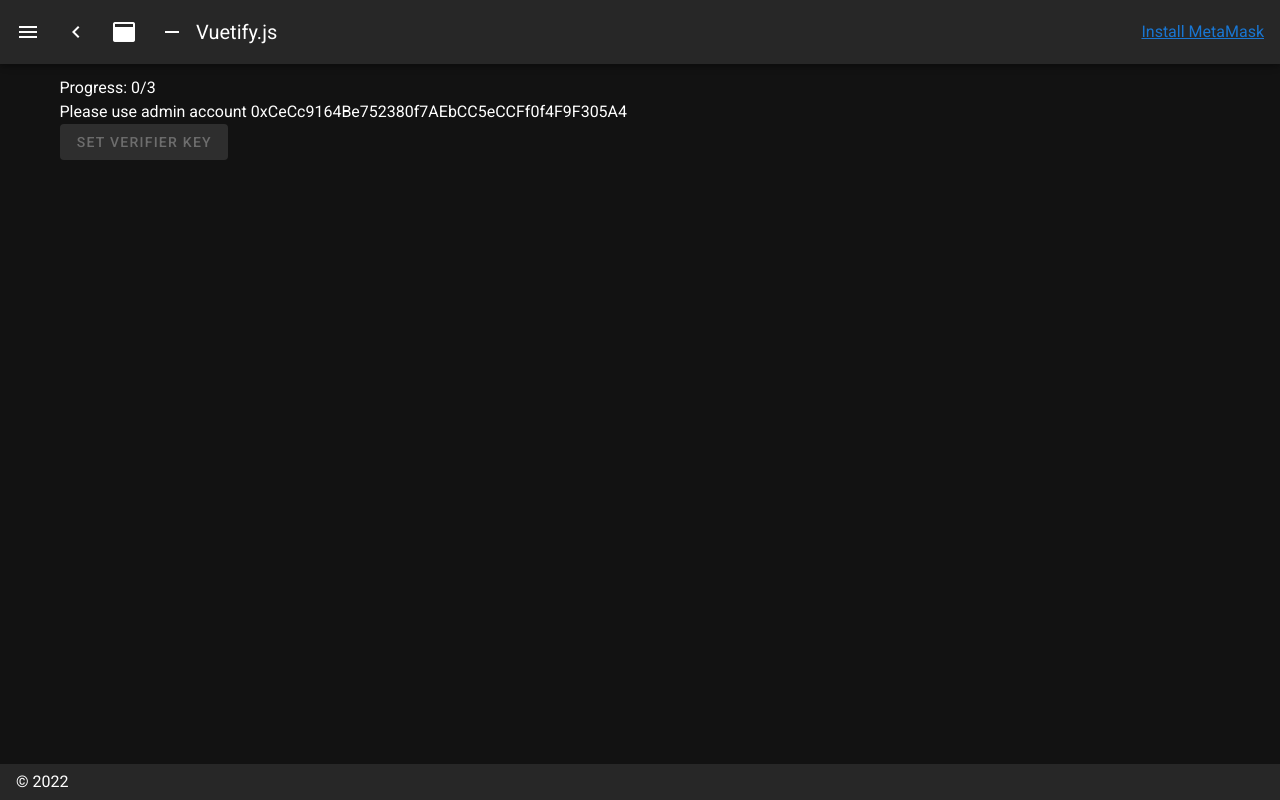
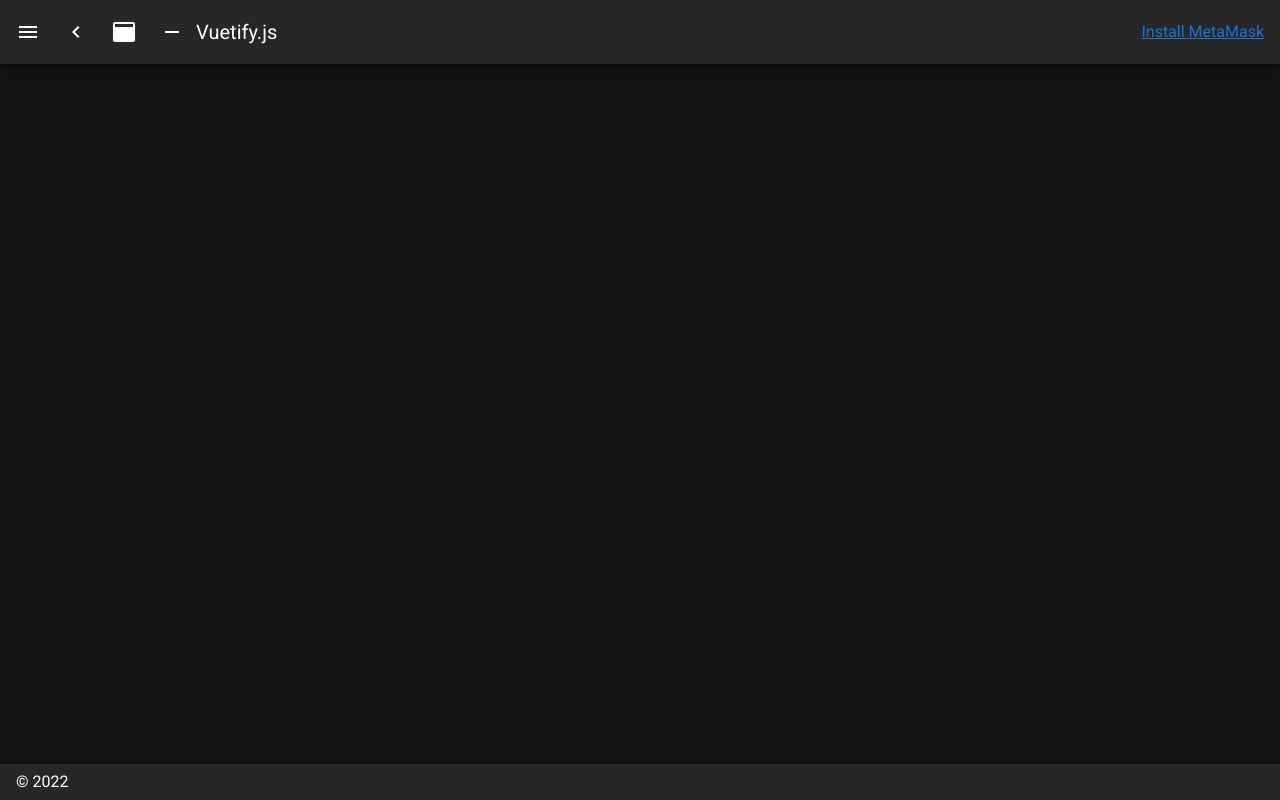
Before and after one commit to DASC7600-2022-E-Voting/E-Voting-App, a Nuxt app: page /setup in a window 1280 px wide. Built offline with nearby package versions, Linux system fonts and the light colour scheme.

Commit message:
♻️ Move verifier key into vote admin page

```diff
--- a/components/Admin/SetVerifierKeys.vue
+++ /dev/null
@@ -1,57 +0,0 @@
-<template>
-    <div>
-        <div v-if="error">{{ error }}</div>
-        <div>Progress: {{ progress }}/3</div>
-        <div v-if="!isAdmin">Please use admin account {{ admin }}</div>
-        <v-btn :disabled="!isAdmin" @click="onClickSetKeys">Set verifier key</v-btn>
-    </div>
-</template>
-
-<script>
-import { mapGetters } from 'vuex';
-import { admin, contractAddress } from '~/constant/stub'
-import { getVerifierZKSNARKContract } from '~/contracts'
-import { getVerificationKeys } from '~/helper/verificationKeys';
-
-export default {
-    name: 'SetVerifierKeys',
-    data() {
-        return {
-            admin,
-            progress: 0,
-            error: '',
-        };
-    },
-    computed: {
-        ...mapGetters('wallet', ['getAddress', 'getWeb3']),
-        isAdmin() {
-            return this.getAddress && this.getAddress.toLowerCase() === admin.toLowerCase();
-        },
-    },
-    methods: {
-        async onClickSetKeys() {
-            try {
-                const verifierZKSNARKInstance = getVerifierZKSNARKContract(this.getWeb3(), contractAddress.verifierZKSNARK);
-                const vPubKey = await this.$axios.$get('./zk/verifier_PublicKey.json')
-                const verifierPublicKeyVkey = getVerificationKeys(vPubKey)
-                let tx = await verifierZKSNARKInstance.methods.setVerifyingKey(verifierPublicKeyVkey, 0).send({ from: this.getAddress });
-                console.log(tx);
-                this.progress += 1;
-
-                const vEncrpytedVote = await this.$axios.$get('./zk/verifier_EncrpytedVote.json')
-                const verifierEncrpytedVoteVkey = getVerificationKeys(vEncrpytedVote)
-                tx = await verifierZKSNARKInstance.methods.setVerifyingKey(verifierEncrpytedVoteVkey, 1).send({ from: this.getAddress });
-                this.progress += 1;
-
-                const vTallying = await this.$axios.$get('./zk/verifier_tallying.json')
-                const verifierTallyingVkey = getVerificationKeys(vTallying)
-                tx = await verifierZKSNARKInstance.methods.setVerifyingKey(verifierTallyingVkey, 2).send({ from: this.getAddress });
-                this.progress += 1;
-            } catch (error) {
-                console.error(error);
-                this.error = error;
-            }
-        },
-    }
-}
-</script>
--- a/pages/setup/index.vue
+++ b/pages/setup/index.vue
@@ -1,11 +1,9 @@
 <template>
-    <SetVerifierKeys/>
+    <div></div>
 </template>
 <script>
-import SetVerifierKeys from '~/components/Admin/SetVerifierKeys.vue';
 
 export default {
     name: 'SetupPage',
-    components: { SetVerifierKeys },
 }
 </script>
--- a/pages/vote/_id/admin.vue
+++ b/pages/vote/_id/admin.vue
@@ -2,6 +2,10 @@
     <div>
         <div v-if="error">{{ error }}</div>
         <div v-if="!isAdmin">Please use admin account {{ admin }}</div>
+        <div>
+            <div>Key Progress: {{ keyProgress }}/3</div>
+            <v-btn :disabled="!isAdmin" @click="onClickSetKeys">Set verifier key</v-btn>
+        </div>
         <div>
             <v-btn :disabled="!isAdmin" @click="onClickTally">Tally</v-btn>
         </div>
@@ -10,8 +14,9 @@
 
 <script>
 import { mapGetters } from 'vuex';
-import { admin } from '~/constant/stub';
-import { getEVotingContract } from '~/contracts'
+import { getVerifierZKSNARKContract, getEVotingContract } from '~/contracts'
+import { admin, contractAddress } from '~/constant/stub'
+import { getVerificationKeys } from '~/helper/verificationKeys';
 
 export default {
     name: 'VoteAdminPage',
@@ -19,6 +24,7 @@ export default {
         return {
             admin,
             error: '',
+            keyProgress: 0,
             contractAddress: this.$route.params.id,
         }
     },
@@ -32,6 +38,30 @@ export default {
         },
     },
     methods: {
+        async onClickSetKeys() {
+            try {
+                // TODO: should not hardcode zksnark contract address
+                const verifierZKSNARKInstance = getVerifierZKSNARKContract(this.getWeb3(), contractAddress.verifierZKSNARK);
+                const vPubKey = await this.$axios.$get('./zk/verifier_PublicKey.json')
+                const verifierPublicKeyVkey = getVerificationKeys(vPubKey)
+                let tx = await verifierZKSNARKInstance.methods.setVerifyingKey(verifierPublicKeyVkey, 0).send({ from: this.getAddress });
+                console.log(tx);
+                this.keyProgress += 1;
+
+                const vEncrpytedVote = await this.$axios.$get('./zk/verifier_EncrpytedVote.json')
+                const verifierEncrpytedVoteVkey = getVerificationKeys(vEncrpytedVote)
+                tx = await verifierZKSNARKInstance.methods.setVerifyingKey(verifierEncrpytedVoteVkey, 1).send({ from: this.getAddress });
+                this.keyProgress += 1;
+
+                const vTallying = await this.$axios.$get('./zk/verifier_tallying.json')
+                const verifierTallyingVkey = getVerificationKeys(vTallying)
+                tx = await verifierZKSNARKInstance.methods.setVerifyingKey(verifierTallyingVkey, 2).send({ from: this.getAddress });
+                this.keyProgress += 1;
+            } catch (error) {
+                console.error(error);
+                this.error = error;
+            }
+        },
         async onClickTally() {
             try {
                 const tallyData = { voteOption: this.voteOption }; // TODO: generate zk proof
```
